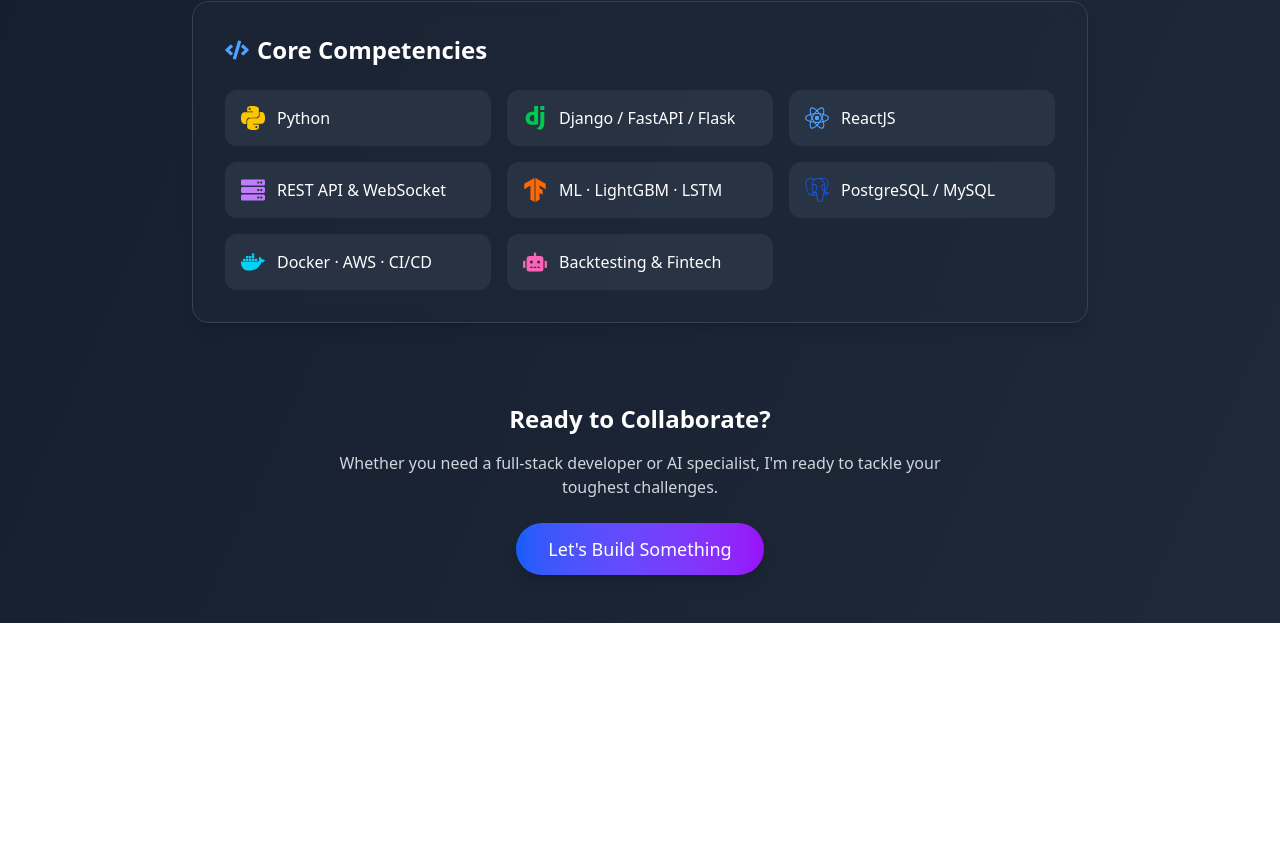
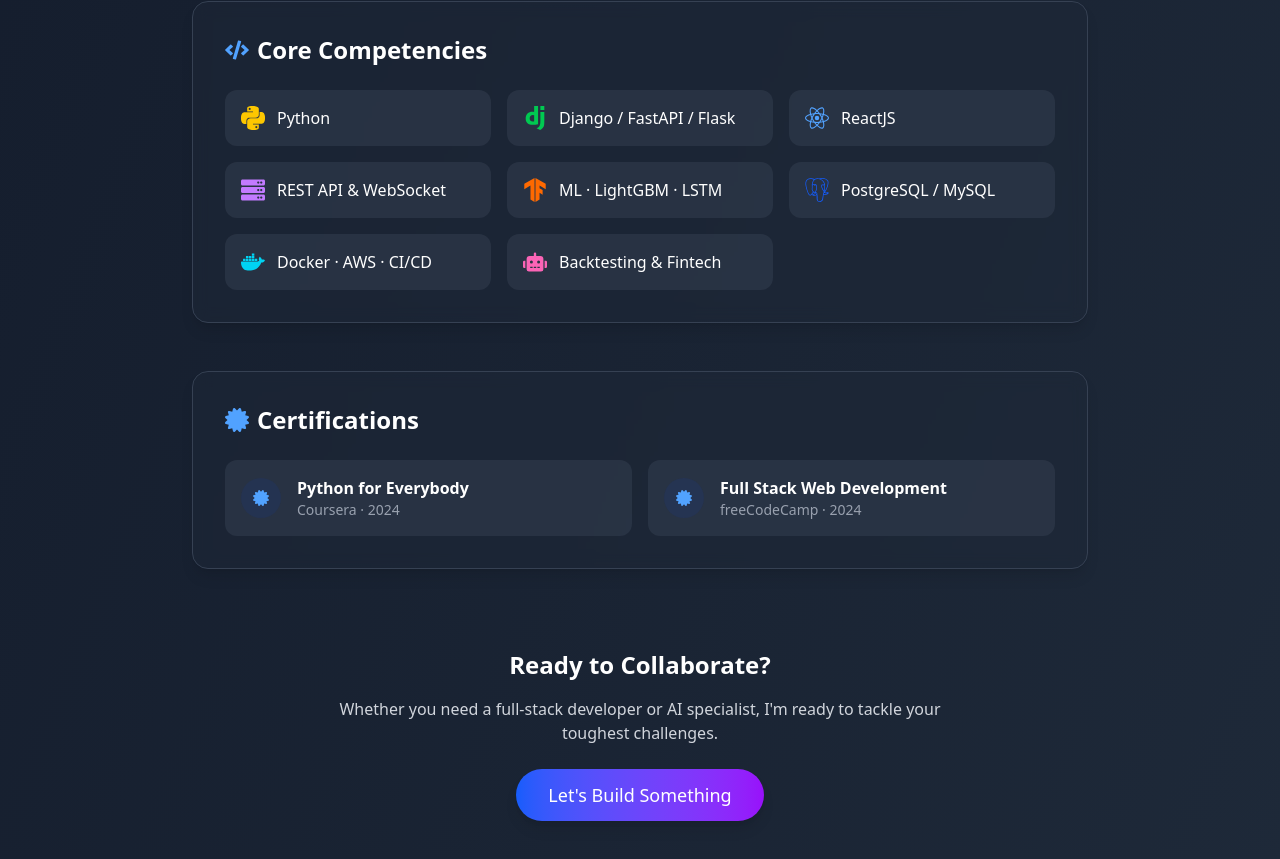
Before and after one commit to Shubham-Patil-06/Portfolio, a React (Vite) app: page /experience in a window 1280 px wide. Shown: the part 2317-3176 px from the top of the page. Before the commit the page ends 2940 px from the top, so only its background shows below. Built offline with nearby package versions, Linux system fonts and the light colour scheme.

Commit message:
Sync remaining resume details to portfolio
- Home: restore "Full-Stack Engineer" to tagline to match resume exactly
- Experience: add Certifications section (Python for Everybody — Coursera 2024; Full Stack Web Development — freeCodeCamp 2024)

```diff
--- a/src/pages/Experience.jsx
+++ b/src/pages/Experience.jsx
@@ -1,5 +1,5 @@
 import { motion } from "framer-motion";
-import { FaBriefcase, FaGraduationCap, FaCode, FaServer, FaRobot } from "react-icons/fa";
+import { FaBriefcase, FaGraduationCap, FaCode, FaServer, FaRobot, FaCertificate } from "react-icons/fa";
 import { SiDjango, SiReact, SiPython, SiTensorflow, SiPostgresql, SiFastapi, SiDocker } from "react-icons/si";
 
 const Experience = () => {
@@ -165,6 +165,39 @@
                 </div>
             </motion.div>
 
+            {/* Certifications */}
+            <motion.div
+                initial={{ opacity: 0 }}
+                animate={{ opacity: 1 }}
+                transition={{ delay: 0.9 }}
+                className="max-w-4xl mx-auto mt-12 bg-gray-800/50 backdrop-blur-sm border border-gray-700 rounded-2xl p-8 shadow-lg"
+            >
+                <h3 className="text-2xl font-bold text-white mb-6 flex items-center">
+                    <FaCertificate className="mr-2 text-blue-400" />
+                    Certifications
+                </h3>
+                <div className="grid grid-cols-1 md:grid-cols-2 gap-4">
+                    {[
+                        { name: "Python for Everybody", issuer: "Coursera", year: "2024" },
+                        { name: "Full Stack Web Development", issuer: "freeCodeCamp", year: "2024" }
+                    ].map((cert, i) => (
+                        <motion.div
+                            key={i}
+                            whileHover={{ y: -5 }}
+                            className="flex items-center bg-gray-700/50 p-4 rounded-xl"
+                        >
+                            <div className="p-3 rounded-full bg-blue-900/20 text-blue-400 mr-4">
+                                <FaCertificate />
+                            </div>
+                            <div>
+                                <h4 className="font-bold text-white">{cert.name}</h4>
+                                <p className="text-sm text-gray-400">{cert.issuer} · {cert.year}</p>
+                            </div>
+                        </motion.div>
+                    ))}
+                </div>
+            </motion.div>
+
             {/* CTA Section */}
             <motion.div
                 initial={{ opacity: 0 }}
--- a/src/pages/Home.jsx
+++ b/src/pages/Home.jsx
@@ -91,7 +91,7 @@
                             transition={{ delay: 0.5 }}
                         >
                             <div className="h-1 w-16 bg-blue-400 mr-4"></div>
-                            <h2 className="text-2xl text-blue-300">Python Backend Developer · Fintech & API Systems</h2>
+                            <h2 className="text-2xl text-blue-300">Python Backend Developer · Full-Stack Engineer · Fintech & API Systems</h2>
                         </motion.div>
 
                         <motion.p
```
